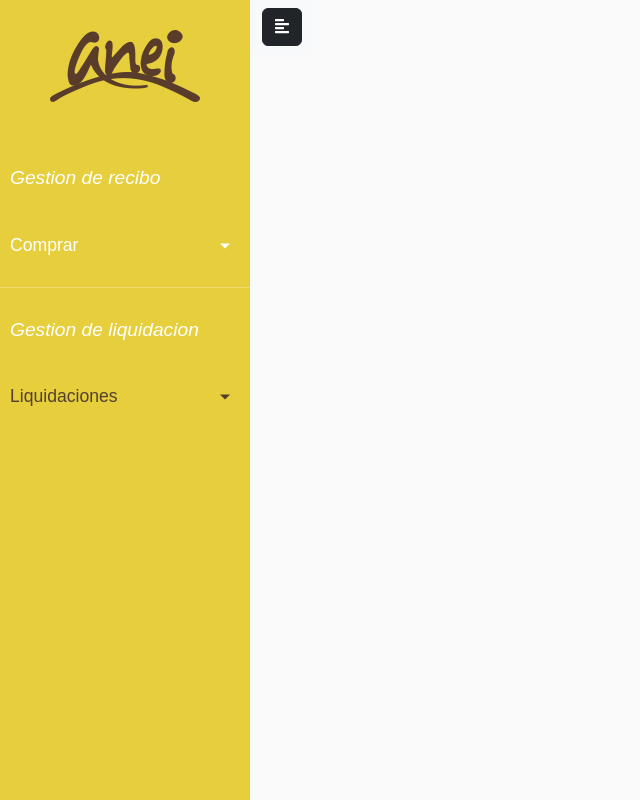
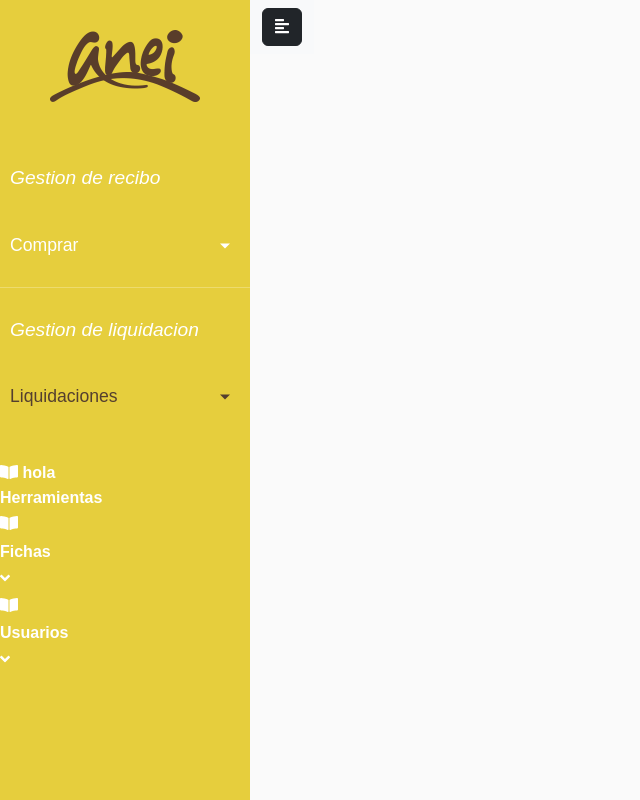
Before and after one commit to AndrewGremory/Anei_Web, a PHP site: page /includes/header.php in a window 1280 px wide. Shown: the whole page, without its empty margins (0-640 px from the left). Run offline with PHP 8.4, Linux system fonts and the light colour scheme; some libraries are stand-ins or nearby versions; some web fonts are replaced.

Commit message:
testing}

```diff
--- a/css/style.css
+++ b/css/style.css
@@ -28,6 +28,7 @@ a[data-toggle="collapse"]{
         margin-left: 0;
     }
 }
+
 
 @import "https://fonts.googleapis.com/css?family=Poppins:300,400,500,600,700";
 
--- a/includes/header.php
+++ b/includes/header.php
@@ -56,6 +56,41 @@
                 </ul>
             </li>
         </ul>
+
+        <a href="#" class="nav-link"  data-toggle="collapse" data-target="#hola" aria-expanded="false" aria-controls="collapseLayouts" >
+            <div class="sb-link-icon"><i class="fas fa-book-open"></i> hola</div>
+        </a>
+            <div class="collapse" id="hola">
+                <a href="COMPRA.php" class="nav-link">Compra</a>
+            </div>
+
+        <div class="sb-sidenav-menu-heading">Herramientas</div>
+                        <a class="nav-link collapsed" href="#" data-toggle="collapse" data-target="#collapseLayouts" aria-expanded="false" aria-controls="collapseLayouts">
+                            <div class="sb-nav-link-icon"><i class="fas fa-book-open"></i></div>
+                            Fichas
+                            <div class="sb-sidenav-collapse-arrow"><i class="fas fa-angle-down"></i></div>
+                        </a>
+                        <div class="collapse" id="collapseLayouts" aria-labelledby="headingOne" data-parent="#sidenavAccordion">
+                            <nav class="sb-sidenav-menu-nested nav">
+
+                                <a class="nav-link" href="agregar_ficha.php">Agregar Ficha</a>
+                                <a class="nav-link" href="consultar_ficha.php">Consulta de Fichas</a>
+                            </nav>
+                        </div>
+
+                        <a class="nav-link collapsed" href="#" data-toggle="collapse" data-target="#collapseUsuarios" aria-expanded="false" aria-controls="collapseUsuarios">
+                            <div class="sb-nav-link-icon"><i class="fas fa-book-open"></i></div>
+                            Usuarios
+                            <div class="sb-sidenav-collapse-arrow"><i class="fas fa-angle-down"></i></div>
+                        </a>
+                        <div class="collapse" id="collapseUsuarios" aria-labelledby="headingOne" data-parent="#sidenavAccordion">
+                            <nav class="sb-sidenav-menu-nested nav">
+                                <a class="nav-link" href="agregar_user.php">Agregar usuario</a>
+                                <a class="nav-link" href="consultar_user.php">Consulta de usuario</a>
+
+                            </nav>
+                        </div>
+
     </nav>
 
 
@@ -71,7 +106,3 @@
             </div>
         </nav>
     </div>
-
-</body>
-
-</html>
```
Lines whose indentation alone changed are shown as unchanged.
